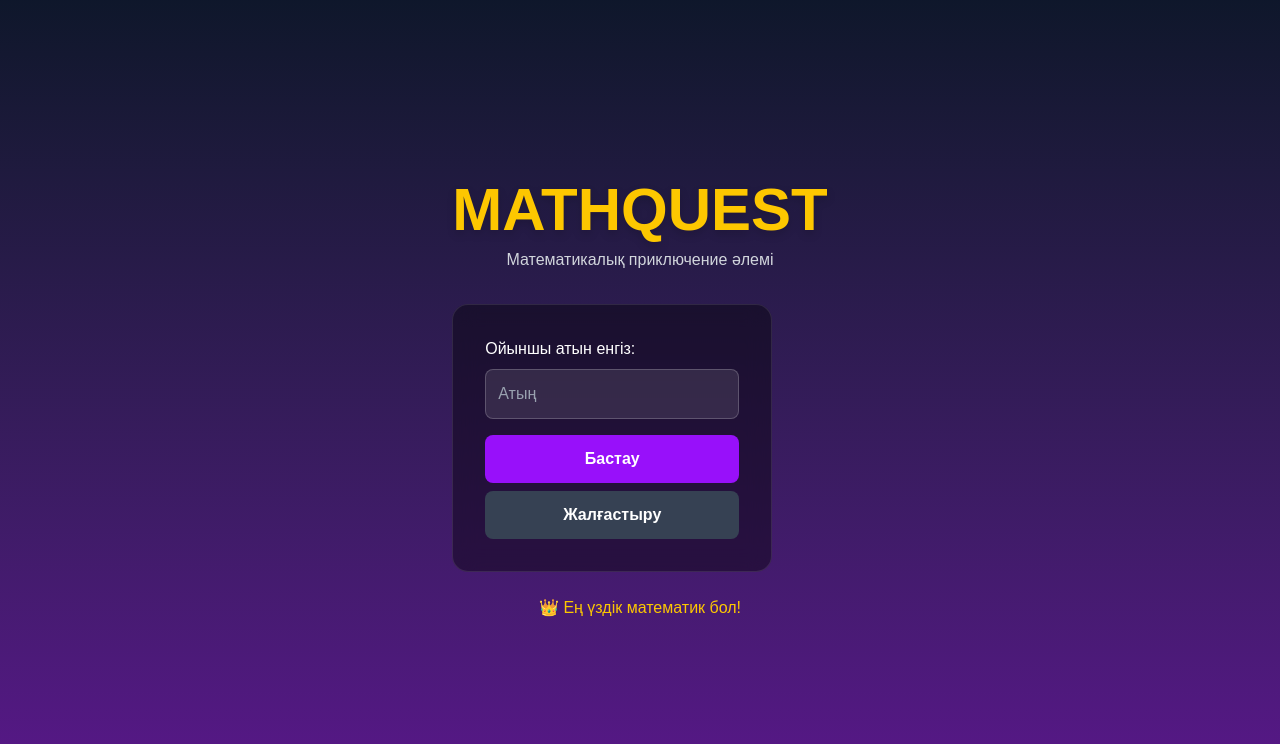
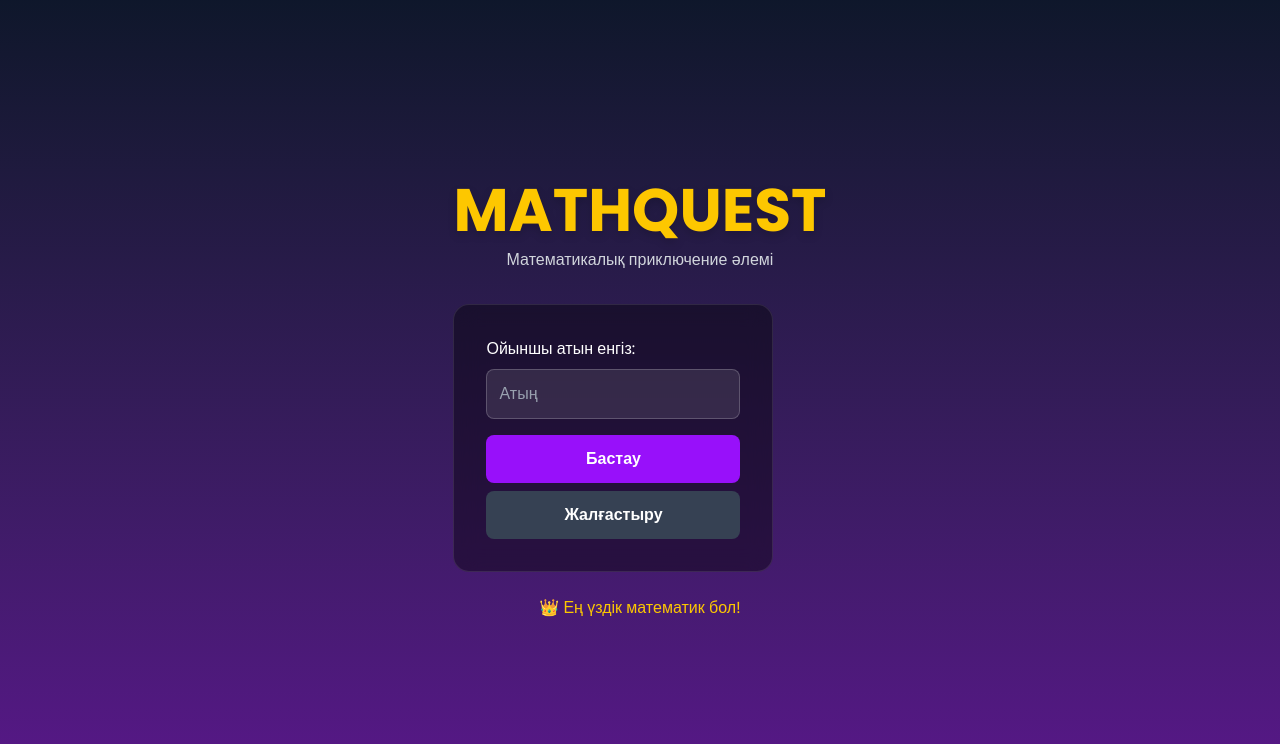
Before and after one commit to janbolatnurtaiuly2023-cpu/mathquest, a React (Vite) app: page / in a window 1280 px wide. Shown: the top 744 px of the page. Built offline with nearby package versions, Linux system fonts and the light colour scheme.

Commit message:
Fix: CSS import order

```diff
--- a/src/index.css
+++ b/src/index.css
@@ -1,5 +1,5 @@
+@import url('https://fonts.googleapis.com/css2?family=Poppins:wght@400;600;700&display=swap');
 @import "tailwindcss";
-@import url('https://fonts.googleapis.com/css2?family=Poppins:wght@400;600;700&display=swap');
 
 body {
   margin: 0;
```
